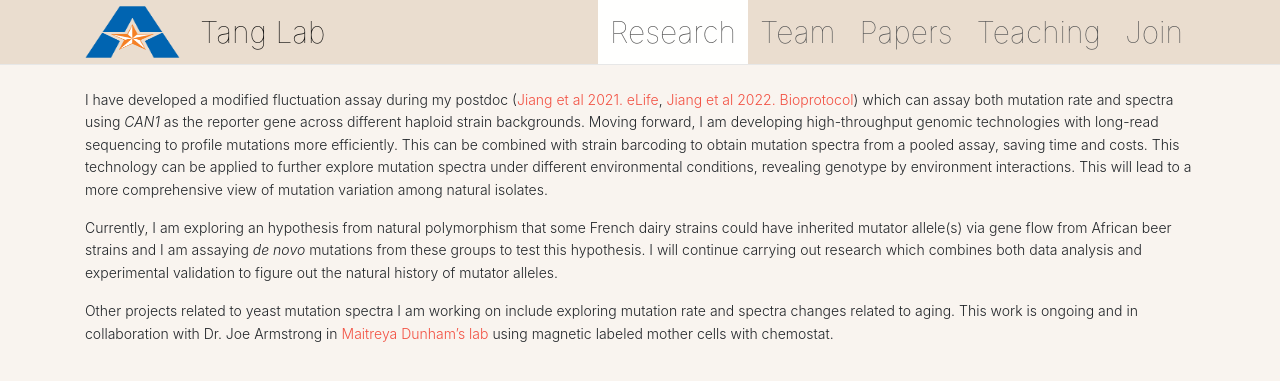
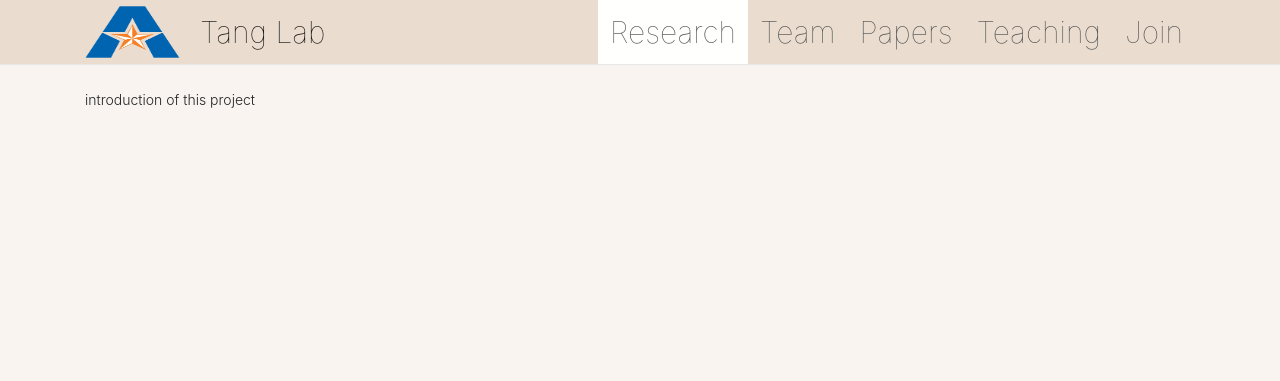
Before and after one commit to qingtanglab/qingtanglab.github.io, a Jekyll site: the page built from research/_posts/2023-05-01-long-read.md, in a window 1280 px wide. Shown: the top 381 px of the page. Built offline with Jekyll 4.4.1, drawn with Linux system fonts in a browser that asks for light colours.

Commit message:
Update 2023-05-01-long-read.md

```diff
--- a/research/_posts/2023-05-01-long-read.md
+++ b/research/_posts/2023-05-01-long-read.md
@@ -1,14 +1,10 @@
 ---
 layout: default
-title: Develop high-throughput genomic technologies to systematically characterize how mutation processes vary and evolve in natural populations of budding yeast.
+title: thymineless death antiniotic resistance
 image: /images/research/yeast_proj1.png
 ---
 
-I have developed a modified fluctuation assay during my postdoc ([Jiang et al 2021. eLife], [Jiang et al 2022. Bioprotocol]) which can assay both mutation rate and spectra using _CAN1_ as the reporter gene across different haploid strain backgrounds. Moving forward, I am developing high-throughput genomic technologies with long-read sequencing to profile mutations more efficiently. This can be combined with strain barcoding to obtain mutation spectra from a pooled assay, saving time and costs. This technology can be applied to further explore mutation spectra under different environmental conditions, revealing genotype by environment interactions. This will lead to a more comprehensive view of mutation variation among natural isolates.
-
-Currently, I am exploring an hypothesis from natural polymorphism that some French dairy strains could have inherited mutator allele(s) via gene flow from African beer strains and I am assaying _de novo_ mutations from these groups to test this hypothesis. I will continue carrying out research which combines both data analysis and experimental validation to figure out the natural history of mutator alleles.
-
-Other projects related to yeast mutation spectra I am working on include exploring mutation rate and spectra changes related to aging. This work is ongoing and in collaboration with Dr. Joe Armstrong in [Maitreya Dunham's lab] using magnetic labeled mother cells with chemostat.
+introduction of this project
 
 [Jiang et al 2021. eLife]:/papers/jiang-elife
 [Jiang et al 2022. Bioprotocol]:/papers/jiang-bioprotocol/
```
